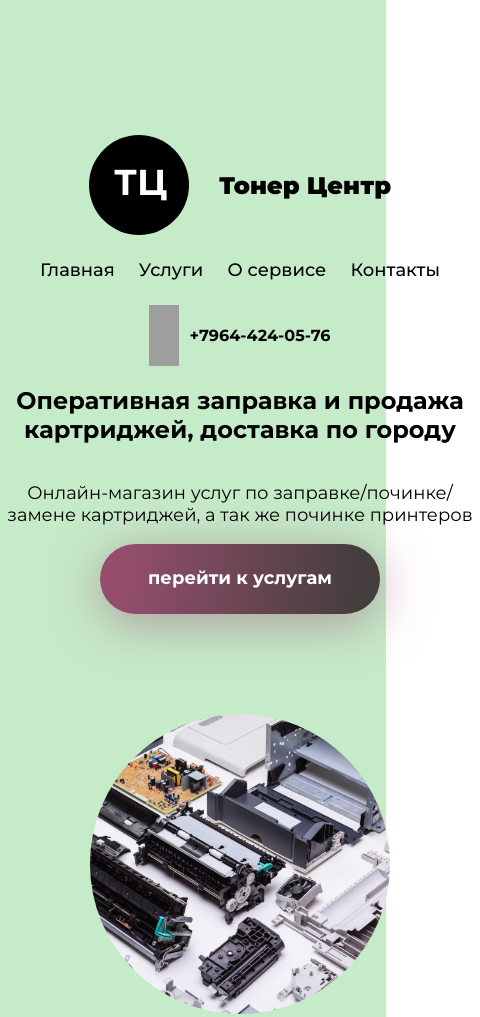
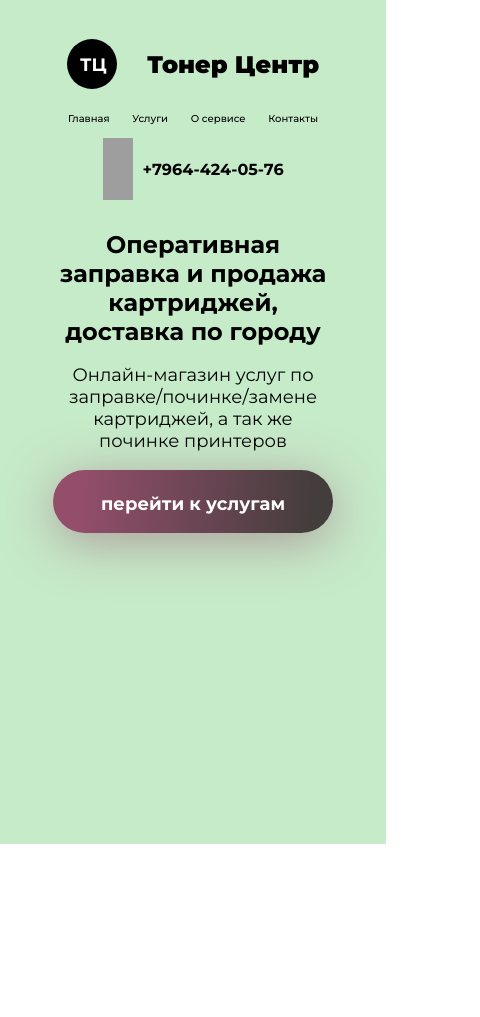
Before and after one commit to y2k01/newToner, a website: page index.html in a window 390 px wide. Shown: the top 1017 px of the page, 480 px wide, since content can reach past the window. Drawn offline with Linux system fonts and the light colour scheme; grey boxes are pictures that could not be loaded.

Commit message:
even more adaptive

```diff
--- a/styles.scss
+++ b/styles.scss
@@ -17,7 +17,7 @@ body {
       max-width: 1200px;
 
       header {
-        flex-wrap: wrap;
+
         display: flex;
         align-items: center;
         margin-top: 135px;
@@ -69,6 +69,8 @@ body {
           display: inherit;
           font-weight: 500;
           font-size: 18px;
+          min-width: 400px;
+          justify-content: space-between;
           a {
             color: inherit;
             text-decoration: none;
@@ -99,28 +101,27 @@ body {
         margin-top: 100px;
         flex-wrap: wrap;
         justify-content: center;
+
         .offer {
 
           display: inherit;
           flex-direction: column;
-
+          min-width: 200px;
           max-width: 500px;
 
           p {
             font-size: 18px;
           }
           .button {
-            display: inherit;
-            margin-top: 30px;
-            width: 280px;
-            height: 70px;
+            display: flex;
+            margin: 30px 0 0 0;
             background: linear-gradient(94.48deg, #944E6C 9.17%, #433D3C 93.66%);
             box-shadow: 0px 9px 50px rgba(148, 78, 108, 0.5);
             border-radius: 50px;
+            justify-content: center;
             a {
               display: inherit;
               text-decoration: none;
-              margin: 0 auto;
               p {
                 display: inherit;
                 padding-top: 5px;
@@ -163,8 +164,9 @@ body {
 
   @media (max-width: 1110px) {
     section {
-      height: 150vh;
+      height: 160vh;
       .workarea {
+        flex-direction: column-reverse;
         header {
           justify-content: center;
           flex-direction: column;
@@ -172,8 +174,6 @@ body {
             margin: 0;
           }
           nav {
-            min-width: 400px;
-            justify-content: space-between;
             a {
               margin: 0;
             }
@@ -185,14 +185,13 @@ body {
           }
         }
         .main {
-          margin: 0;
+
           justify-content: center;
           text-align: center;
           .offer {
             justify-content: center;
             .button {
-              justify-content: center;
-              margin:  0 100px 0 100px;
+              //margin: 30px 100px 0 100px;
             }
 
           }
@@ -218,12 +217,59 @@ body {
       max-height: 300px;
     }
   }
-  @media (max-height: 500px) {
+  @media (max-width: 500px) {
+    section {
+      height: 100vh;
+      .workarea {
+        justify-content: center;
+        width: 280px;
+        header {
+          margin-top: 30px;
+          .logo {
+            justify-content: center;
+            .logo-image {
+              width: 50px;
+              height: 50px;
+              h2 {
+                width: 25px;
+                height: 25px;
+                font-size: 18px;
+                margin: 4px 0 0 13px;
+              }
+            }
+            #logo-text {
 
+            }
+          }
+          nav {
+            min-width: 250px;
+            font-size: 10px;
+          }
+        }
+        .main {
+          margin-top: 30px;
+          justify-content: center;
+          .offer {
+
+            justify-content: center;
+            text-align: center;
+            h1 {
+              margin: 0;
+            }
+            .button {
+              min-width: 200px;
+              margin: 0 0 0 0;
+            }
+          }
+          img {
+            margin-top: 30px;
+            display: none;
+          }
+        }
+      }
+    }
   }
-  @media (max-width: 767px) {
 
-  }
   .two {
     background-color: #FFFFFF;
   }
```
Also changed, not shown: styles.css, 1 other file.
